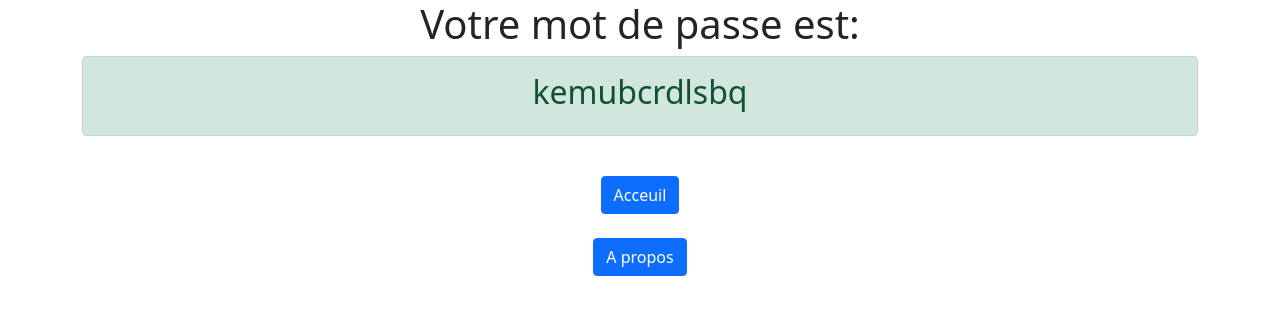
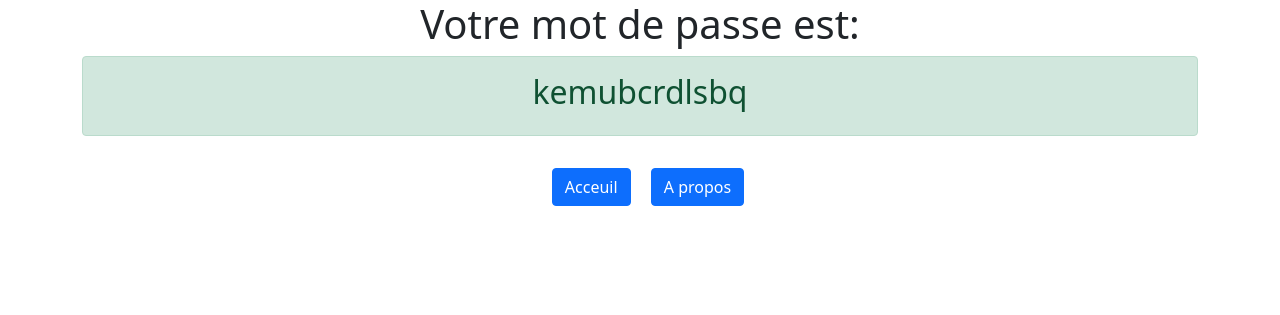
Before and after one commit to ibra-2S/generateur_mot_de_passe, a Django app: page /motdepasse/ in a window 1280 px wide. Shown: the top 315 px of the page. Run offline with Django 5.2, Linux system fonts and the light colour scheme.

Commit message:
Initialisation generateur

```diff
--- a/generateur/templates/generateur/motdepasse.html
+++ b/generateur/templates/generateur/motdepasse.html
@@ -5,8 +5,8 @@
   crossorigin="anonymous"
 />
 <div class="container text-center">
-<h1>Votre mot de passe est:</h1>
-<div class="alert alert-success"><h2>{{motdepasse}}</h2></div><br>
-<a href="{% url 'home' %}" class="btn btn-primary">Acceuil</a><br /><br>
-<a href="{% url 'apropos' %}" class="btn btn-primary">A propos</a>
+  <h1>Votre mot de passe est:</h1>
+  <div class="alert alert-success"><h2>{{motdepasse}}</h2></div>
+  <a href="{% url 'home' %}" class="btn btn-primary m-3">Acceuil</a>
+  <a href="{% url 'apropos' %}" class="btn btn-primary">A propos</a>
 </div>
```
Also changed, not shown: 1 other file.
